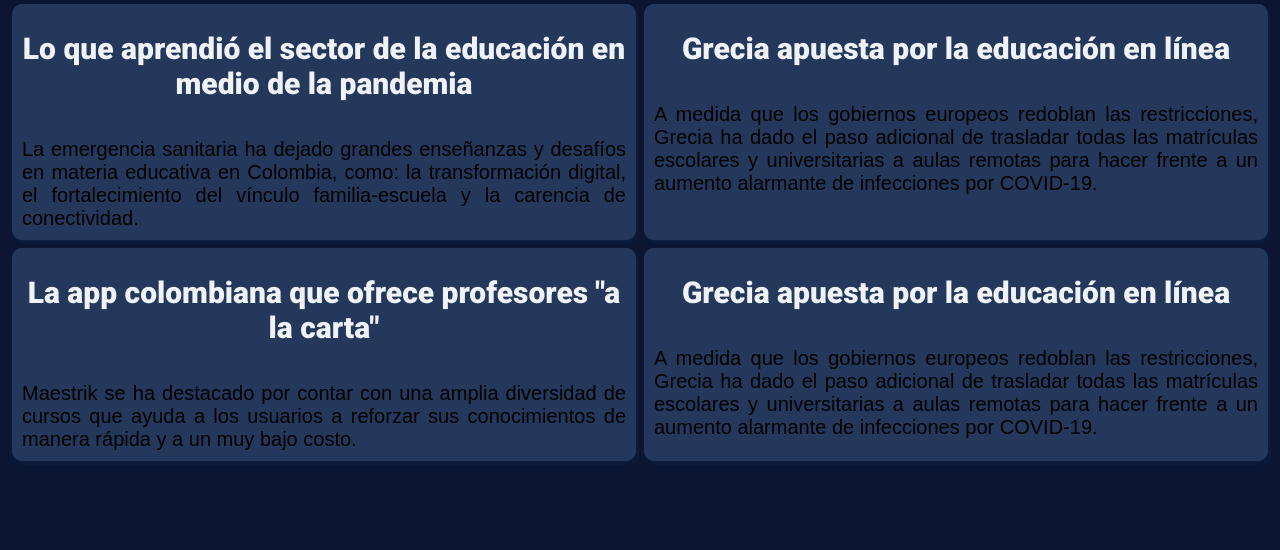
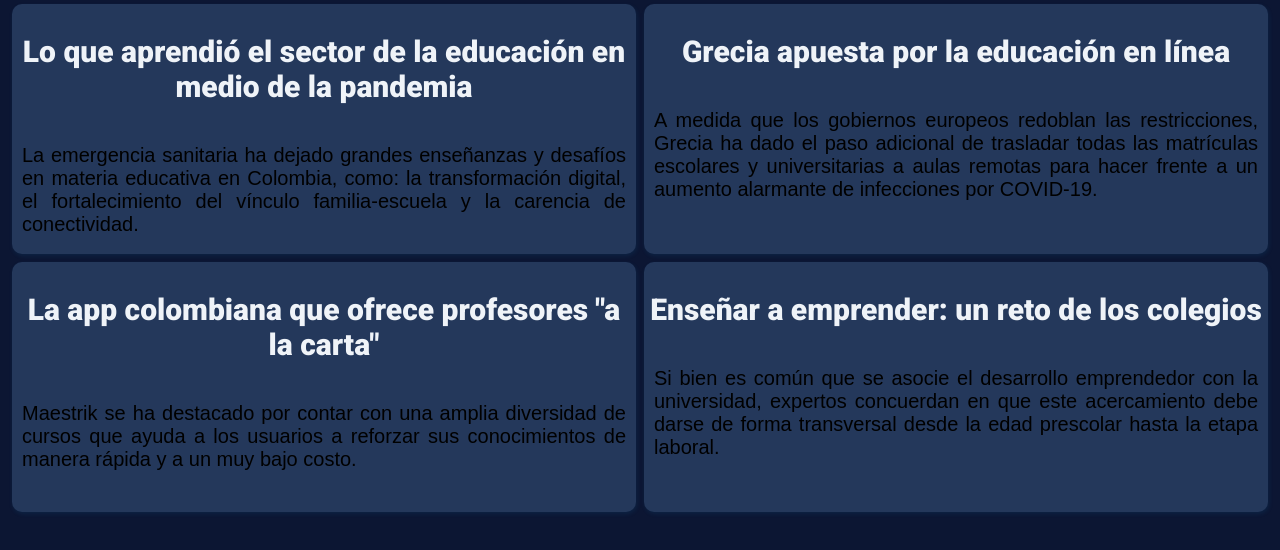
Before and after one commit to EdsonSuarez/semana-1-9, a website: page src/index.html in a window 1280 px wide. Drawn offline with Linux system fonts and the light colour scheme; a web font is replaced by a local one.

Commit message:
modificacion tamaño de post

```diff
--- a/src/index.html
+++ b/src/index.html
@@ -32,8 +32,8 @@
                     <p class="seccion-noticias__parrafo">Maestrik se ha destacado por contar con una amplia diversidad de cursos que ayuda a los usuarios a reforzar sus conocimientos de manera rápida y a un muy bajo costo.</p>
                 </div>
                 <div class="seccion-noticias__post">
-                    <h2 class="seccion-noticas__titulo">Grecia apuesta por la educación en línea</h2>
-                    <p class="seccion-noticias__parrafo">A medida que los gobiernos europeos redoblan las restricciones, Grecia ha dado el paso adicional de trasladar todas las matrículas escolares y universitarias a aulas remotas para hacer frente a un aumento alarmante de infecciones por COVID-19.</p>
+                    <h2 class="seccion-noticas__titulo">Enseñar a emprender: un reto de los colegios</h2>
+                    <p class="seccion-noticias__parrafo">Si bien es común que se asocie el desarrollo emprendedor con la universidad, expertos concuerdan en que este acercamiento debe darse de forma transversal desde la edad prescolar hasta la etapa laboral.</p>
                 </div>
             </div>
         </div>
--- a/src/style.css
+++ b/src/style.css
@@ -13,6 +13,7 @@ body{
 .seccion-noticias__post{
     margin: 4px;
     width: 50%;
+    height: 250px;
     box-shadow: 1px 2px 4px 0 rgba(21,99,157,.16);
     border-radius: 10px;
     background-color: #24385b;
@@ -20,7 +21,7 @@ body{
 
 .seccion-noticas__titulo{
     text-align: center;
-    padding: 2px;
+    padding: 5px;
     font-family: 'Roboto', sans-serif;
     font-size: 30px;
     color: #eff3f8;
```
